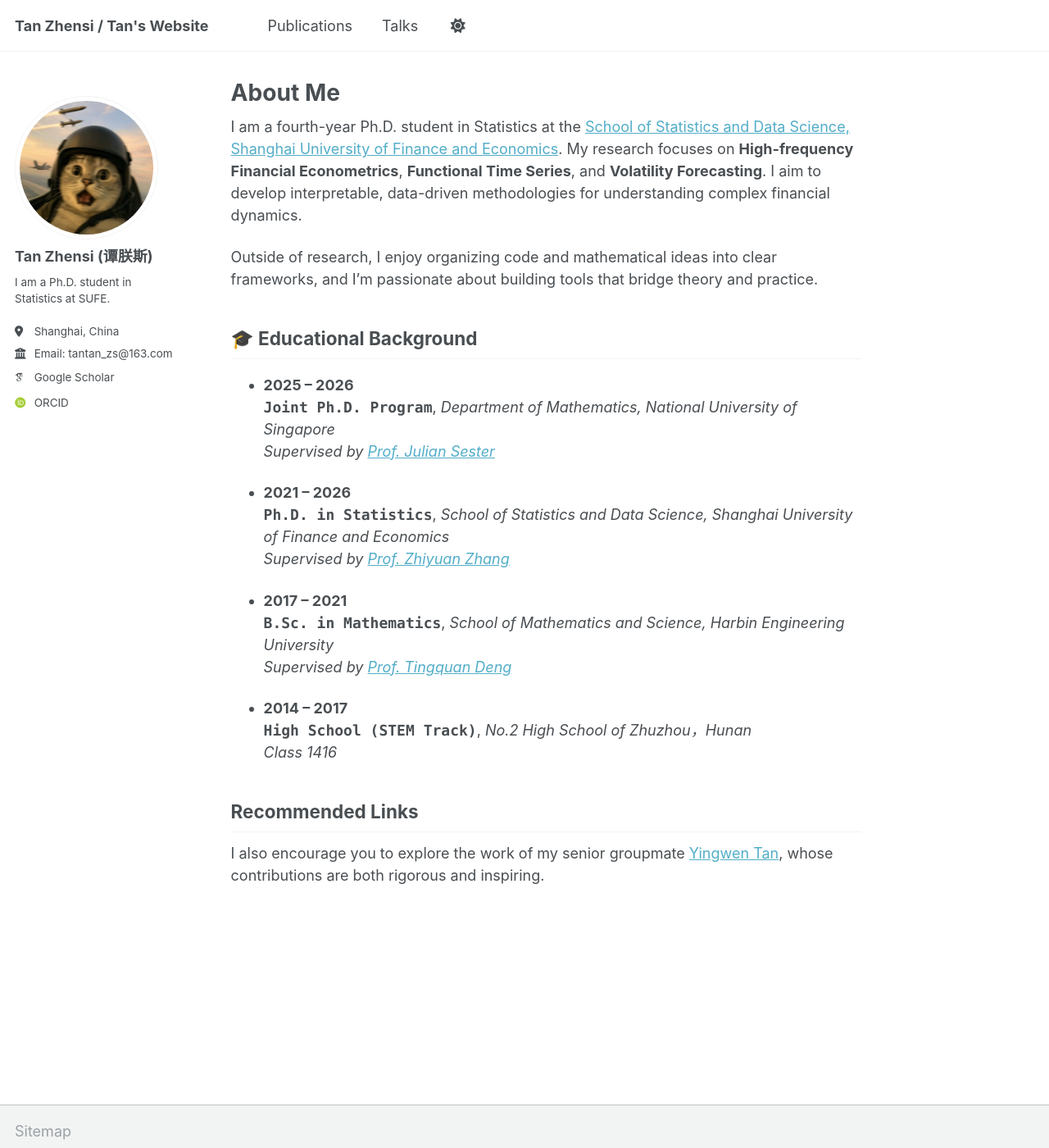
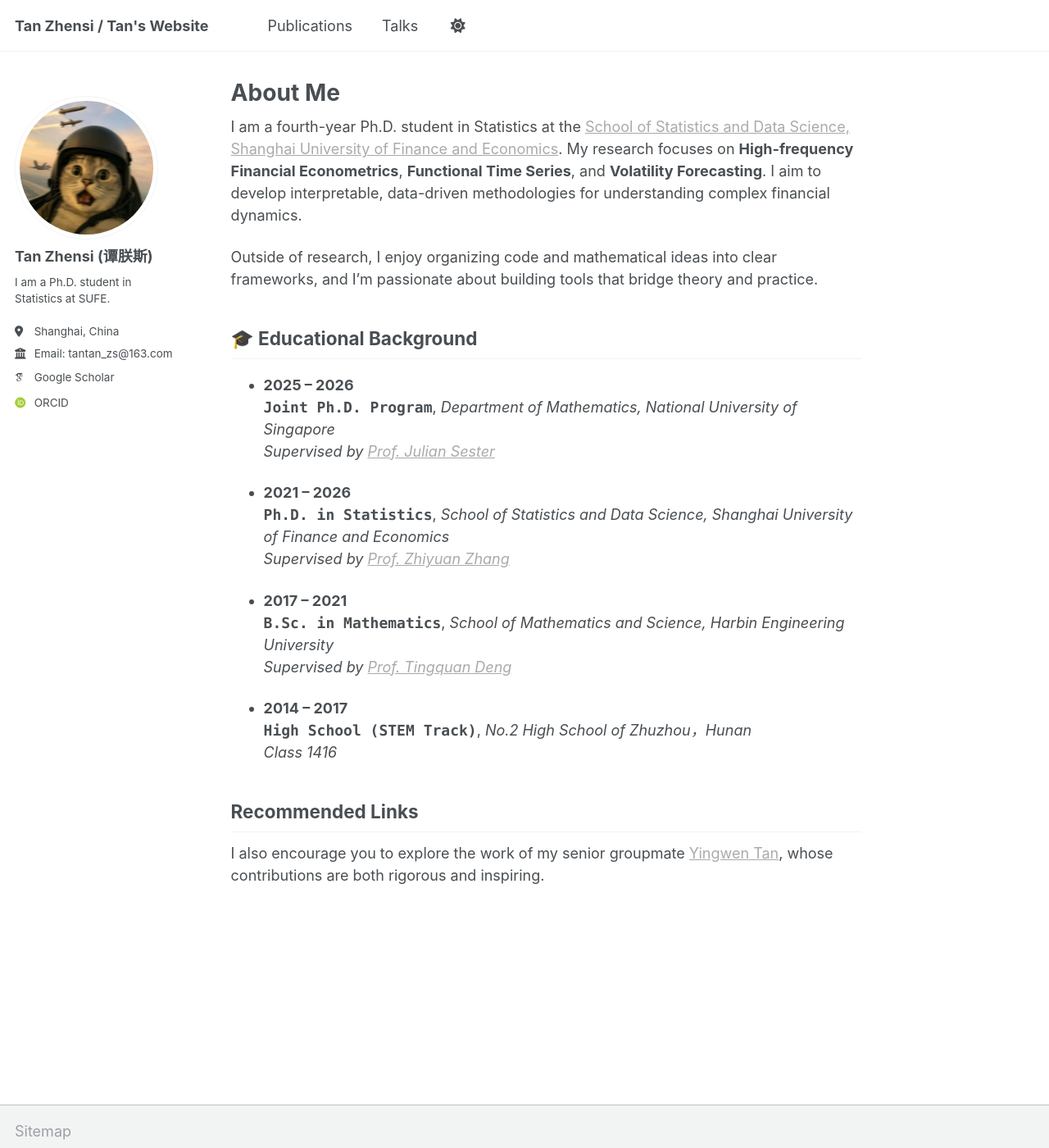
Before and after one commit to TanTzs/TanTzs.github.io, a Jekyll site: the page built from _pages/about.md, in a window 1280 px wide and 1400 px high. Shown: the whole window at 82% size. Built offline with Jekyll 4.4.1, drawn with Linux system fonts in a browser that asks for light colours; some web fonts are replaced.

Commit message:
更改了超链接的颜色

```diff
--- a/_sass/theme/_dark.scss
+++ b/_sass/theme/_dark.scss
@@ -43,7 +43,7 @@ html[data-theme="dark"] {
     --global-code-background-color      : #fafafa;
     --global-code-text-color            : #{$darker-gray};
     --global-fig-caption-color          : #{$light-gray};
-    --global-link-color                 : #{$link};
+    --global-link-color                 : #{$notice-color};
     --global-link-color-hover           : #{$link-dark};
     --global-link-color-visited         : #{$link-light};
     --global-masthead-link-color        : #{$text};
--- a/_sass/theme/_default.scss
+++ b/_sass/theme/_default.scss
@@ -36,9 +36,12 @@ $sidebar-screen-min-width   : 1024px;
     --global-code-background-color      : #fafafa;
     --global-code-text-color            : #{$darker-gray};
     --global-fig-caption-color          : mix(#fff,  #{$dark-gray}, 25%);
-    --global-link-color                 : #52adc8;
-    --global-link-color-hover           : mix(#000, #2f7f93, 25%);
-    --global-link-color-visited         : mix(#fff, #2f7f93, 25%);
+    // --global-link-color                 : #52adc8;
+    // --global-link-color-hover           : mix(#000, #2f7f93, 25%);
+    // --global-link-color-visited         : mix(#fff, #2f7f93, 25%);
+    --global-link-color                 : #1715155d;   // 链接默认灰
+    --global-link-color-hover           : #000000a4;   // 悬停变黑
+    --global-link-color-visited         : #6c6c6cef;   // 已访问同灰色
     --global-masthead-link-color        : #{$dark-gray};
     --global-masthead-link-color-hover  : mix(#000, #{$gray}, 25%);
     --global-text-color                 : #{$dark-gray};
```
